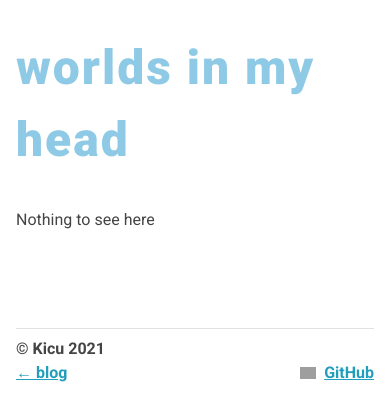
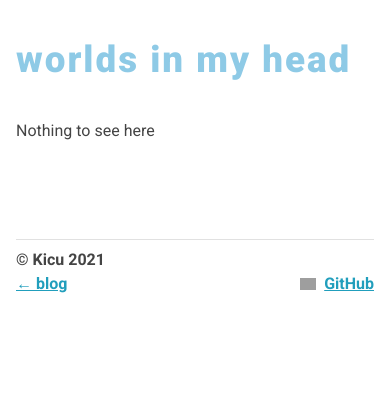
Before and after one commit to Kicu/blog, a Next.js app: page / in a window 390 px wide. Shown: the top 420 px of the page. Built offline with nearby package versions, Linux system fonts and the light colour scheme; grey boxes are pictures that could not be loaded.

Commit message:
fix: improve header styling on small screens

```diff
--- a/styles/index.css
+++ b/styles/index.css
@@ -3,15 +3,15 @@
 @import url('https://fonts.googleapis.com/css2?family=Roboto:wght@400;700;900&display=swap');
 
 :root {
-    --space-s: .5rem;
+  --space-s: 0.5rem;
   --space-m: 1rem;
   --space-l: 2rem;
 
   --color-primary: #023047;
-    --color-secondary: #219EBC;
-    --color-tertiary: #8ECAE6;
-    --color-4: #FFB703;
-    --color-5: #FB8500;
+  --color-secondary: #219ebc;
+  --color-tertiary: #8ecae6;
+  --color-4: #ffb703;
+  --color-5: #fb8500;
   --color-dark: #444444;
   --color-white: #ffffff;
   --color-lightgrey: #e1e1e1;
@@ -28,7 +28,7 @@
 
 html {
   font-size: 16px;
-    font-family: "Roboto", "Helvetica", "Arial", sans-serif;
+  font-family: 'Roboto', 'Helvetica', 'Arial', sans-serif;
 }
 
 body {
@@ -64,7 +64,7 @@ a {
 
 .header h1 a {
   color: var(--color-tertiary);
-    font-size: 3rem;
+  font-size: 2.3rem;
 }
 
 .footer {
@@ -201,3 +201,9 @@ a {
   border-left: 4px solid var(--color-white);
   text-align: end;
 }
+
+@media (min-width: 768px) {
+  .header h1 a {
+    font-size: 3rem;
+  }
+}
```
Lines whose indentation alone changed are shown as unchanged.
